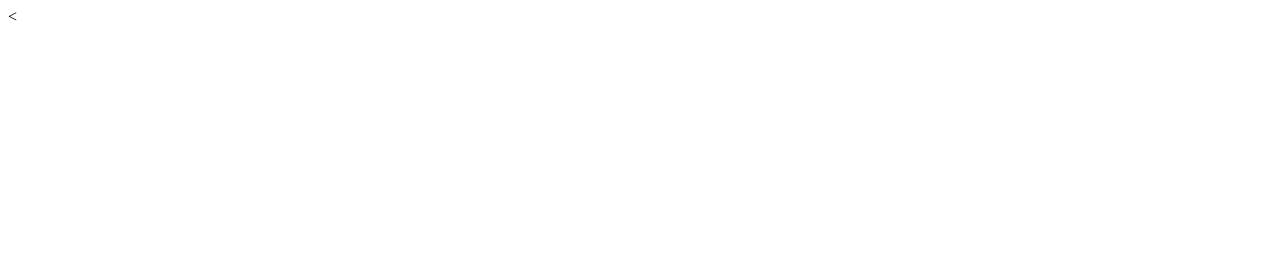
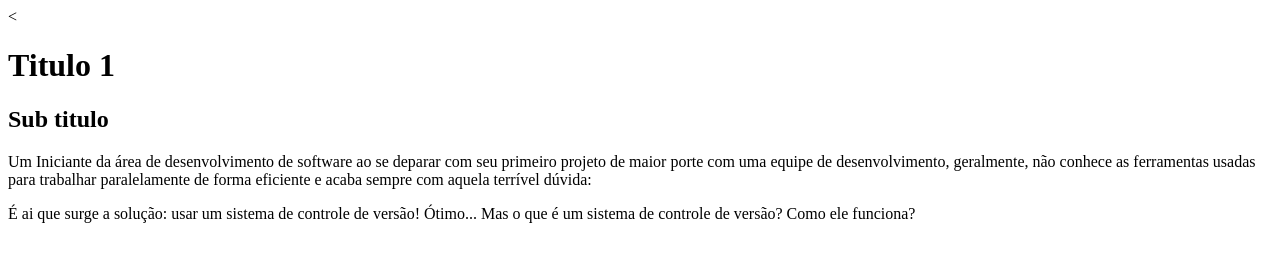
Before and after one commit to ap0ca1ip53/curso-git, a plain HTML site: page index.html in a window 1280 px wide. Drawn offline with Linux system fonts and the light colour scheme.

Commit message:
Alterações no index.html

```diff
--- a/index.html
+++ b/index.html
@@ -1,8 +1,11 @@
 <<!DOCTYPE html>
 <html>
 <head>
-	<title>Meu projeto</title>
+	<title>Meu projeto GIT</title>
 </head>
 <body>
-
+	<h1>Titulo 1</h1>
+	<h2>Sub titulo</h2>
+	<p>Um Iniciante da área de desenvolvimento de software ao se deparar com seu primeiro projeto de maior porte com uma equipe de desenvolvimento, geralmente, não conhece as ferramentas usadas para trabalhar paralelamente de forma eficiente e acaba sempre com aquela terrível dúvida:</p>
+	<p>É ai que surge a solução: usar um sistema de controle de versão! Ótimo... Mas o que é um sistema de controle de versão? Como ele funciona? </p>
 </body>
```
